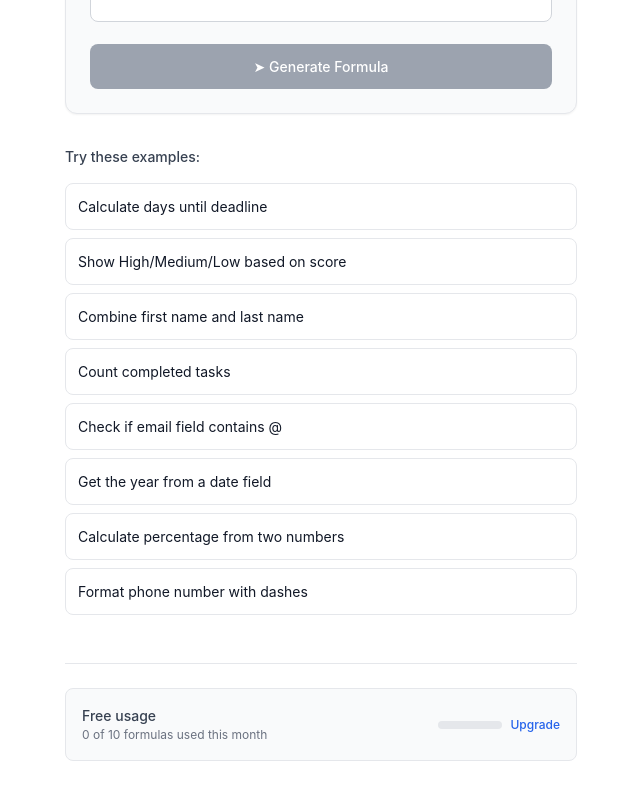
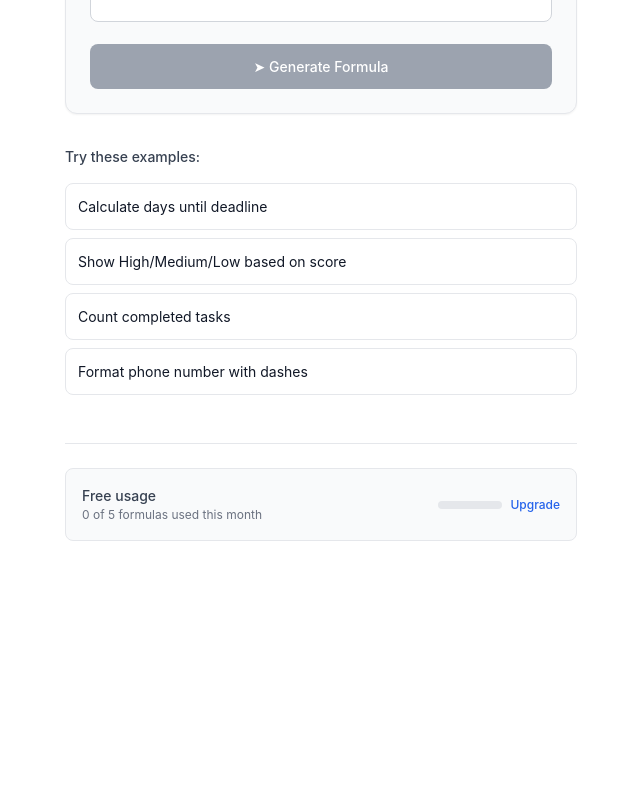
Before and after one commit to xavier211192/notionformulabot, a Next.js app: page / in a window 1280 px wide. Shown: the part 500-1300 px from the top of the page, without its empty margins (319-959 px from the left). After the commit the page ends 1089 px from the top, so only its background shows below. Built offline with nearby package versions, Linux system fonts and the light colour scheme.

Commit message:
Updated the free requests to 5

```diff
--- a/app/page.tsx
+++ b/app/page.tsx
@@ -10,22 +10,14 @@ interface Result {
 const generateExamples = [
   'Calculate days until deadline',
   'Show High/Medium/Low based on score',
-  'Combine first name and last name',
   'Count completed tasks',
-  'Check if email field contains @',
-  'Get the year from a date field',
-  'Calculate percentage from two numbers',
   'Format phone number with dashes'
 ]
 
 const explainExamples = [
   'dateBetween(prop("Due Date"), now(), "days")',
   'if(prop("Score") > 80, "High", "Low")',
-  'prop("First Name") + " " + prop("Last Name")',
   'prop("Tasks").filter(current.prop("Status") == "Done").length()',
-  'contains(prop("Email"), "@")',
-  'formatDate(prop("Created"), "YYYY")',
-  'round((prop("Completed") / prop("Total")) * 100, 2)',
   'replaceAll(prop("Phone"), "[^0-9]", "")'
 ]
 
@@ -38,7 +30,7 @@ export default function Home() {
 
   // Usage tracking
   const [usageCount, setUsageCount] = useState(0)
-  const [usageLimit] = useState(10)
+  const [usageLimit] = useState(5)
 
   // Load usage count on component mount
   useEffect(() => {
@@ -69,7 +61,7 @@ export default function Home() {
 
     // Check usage limit
     if (usageCount >= usageLimit) {
-      alert('You\'ve reached your free limit of 10 formulas per month. Upgrade to continue!')
+      alert('You\'ve reached your free limit of 5 formulas per month. Upgrade to continue!')
       return
     }
 
```
